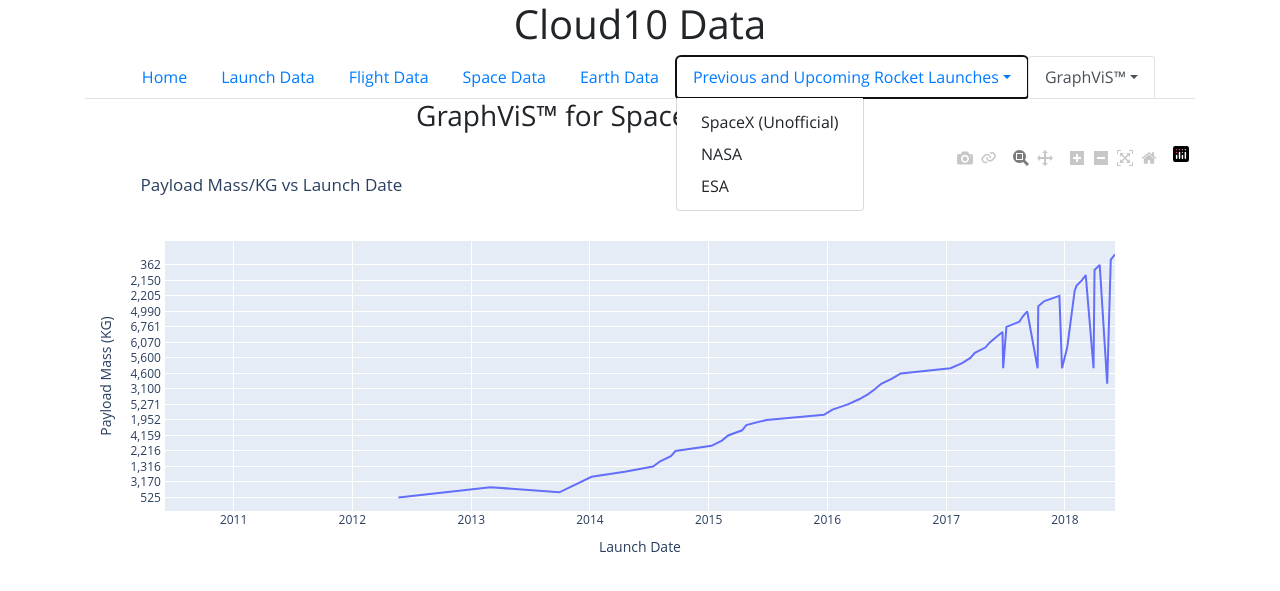
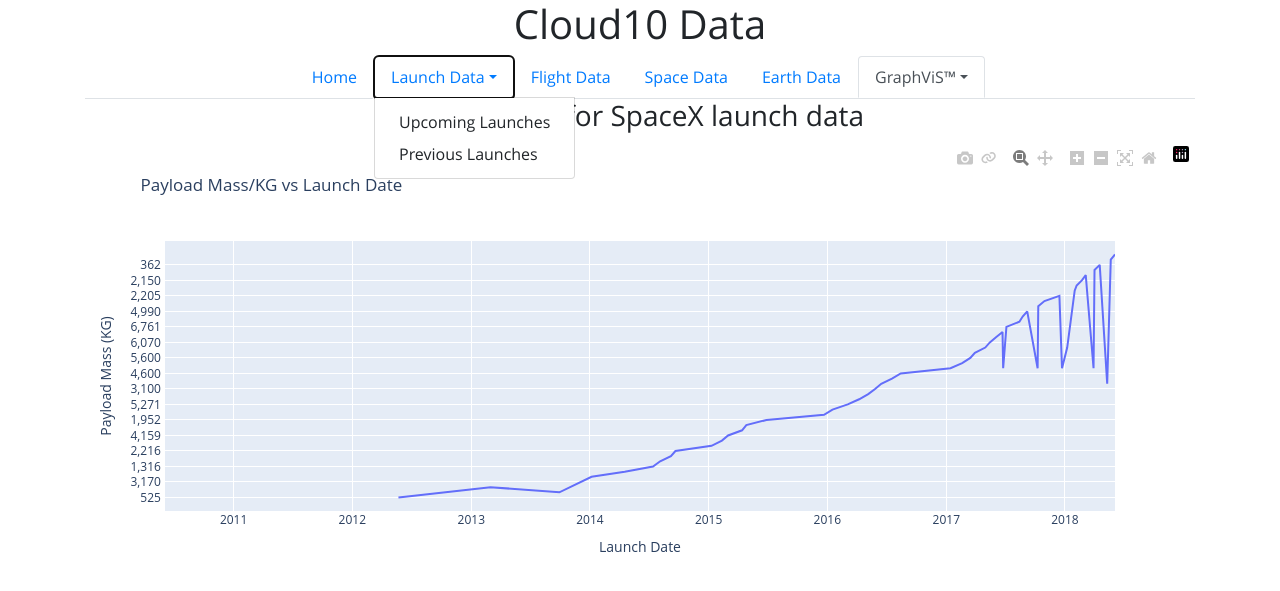
Before and after one commit to xiurobert/c10, a Flask app: page /graphviz/spacex in a window 1280 px wide, after a click on "Launch Data". Shown: the top 591 px of the page. Run offline with Flask 2, Linux system fonts and the light colour scheme; some libraries are stand-ins or nearby versions.

Commit message:
stupid jiacheng lagging the website again

```diff
--- a/templates/navbar.html
+++ b/templates/navbar.html
@@ -1,10 +1,27 @@
 <nav class="nav justify-content-center nav-tabs">
     <a class="nav-link" href="#">Home</a>
-    {% if page == "index" %}
-        <a class="nav-link active" href="#">Launch Data</a>
-    {% else %}
-        <a class="nav-link" href="/">Launch Data</a>
-    {% endif %}
+    <div class="dropdown">
+
+        {% if page == "index" %}
+            <a class="nav-link dropdown-toggle active" href="#"
+               role="button" id="dropdownMenuLink" data-toggle="dropdown"
+               aria-haspopup="true" aria-expanded="false">Launch Data</a>
+        {% else %}
+            <a class="nav-link dropdown-toggle" href="#"
+               role="button" id="dropdownMenuLink" data-toggle="dropdown"
+               aria-haspopup="true" aria-expanded="false">Launch Data</a>
+        {% endif %}
+
+        <div class="dropdown-menu" aria-labelledby="dropdownMenuLink">
+            {% if page == "index" %}
+                <a class="dropdown-item active" href="#">Upcoming Launches</a>
+            {% else %}
+                <a class="dropdown-item" href="/">Upcoming Launches</a>
+            {% endif %}
+            <a class="dropdown-item" href="#">Previous Launches</a>
+
+        </div>
+    </div>
 
     <a class="nav-link" href="">Flight Data</a>
 
@@ -13,28 +30,7 @@
     <a class="nav-link" href="">Earth Data</a>
 
 
-    <div class="dropdown">
 
-        {% if "rocketlaunch" in page %}
-            <a class="nav-link dropdown-toggle active" href="#"
-               role="button" id="dropdownMenuLink" data-toggle="dropdown"
-               aria-haspopup="true" aria-expanded="false">Previous and Upcoming Rocket Launches</a>
-        {% else %}
-            <a class="nav-link dropdown-toggle" href="#"
-               role="button" id="dropdownMenuLink" data-toggle="dropdown"
-               aria-haspopup="true" aria-expanded="false">Previous and Upcoming Rocket Launches</a>
-        {% endif %}
-
-        <div class="dropdown-menu" aria-labelledby="dropdownMenuLink">
-            {% if page == "spacex_rocketlaunch" %}
-                <a class="dropdown-item active" href="#">SpaceX (Unofficial)</a>
-            {% else %}
-                <a class="dropdown-item" href="/spacex">SpaceX (Unofficial)</a>
-            {% endif %}
-            <a class="dropdown-item" href="#">NASA</a>
-            <a class="dropdown-item" href="#">ESA</a>
-        </div>
-    </div>
 
 
     <div class="dropdown">
```
Also changed, not shown: templates/index.html (+13 -3 lines).
